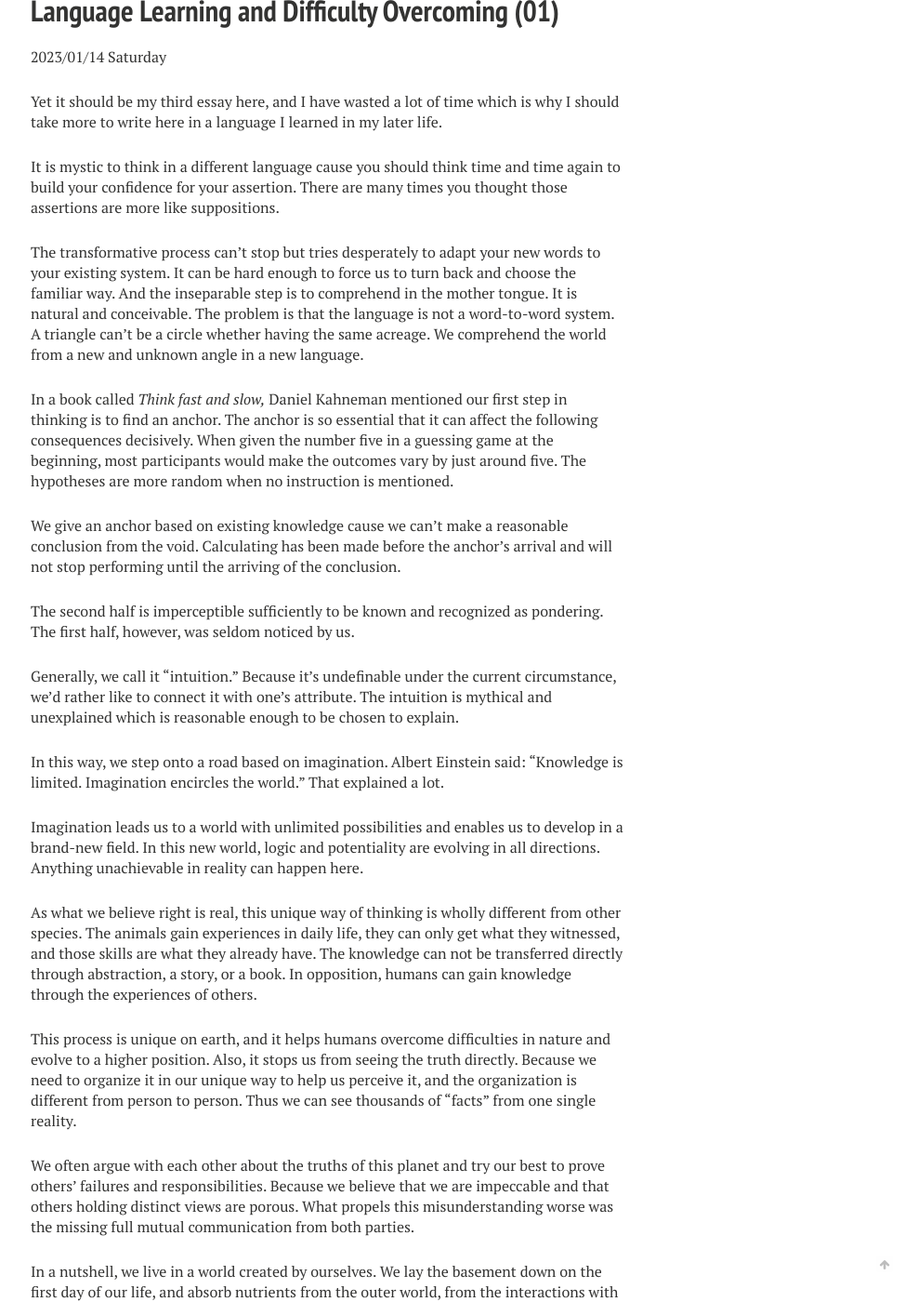
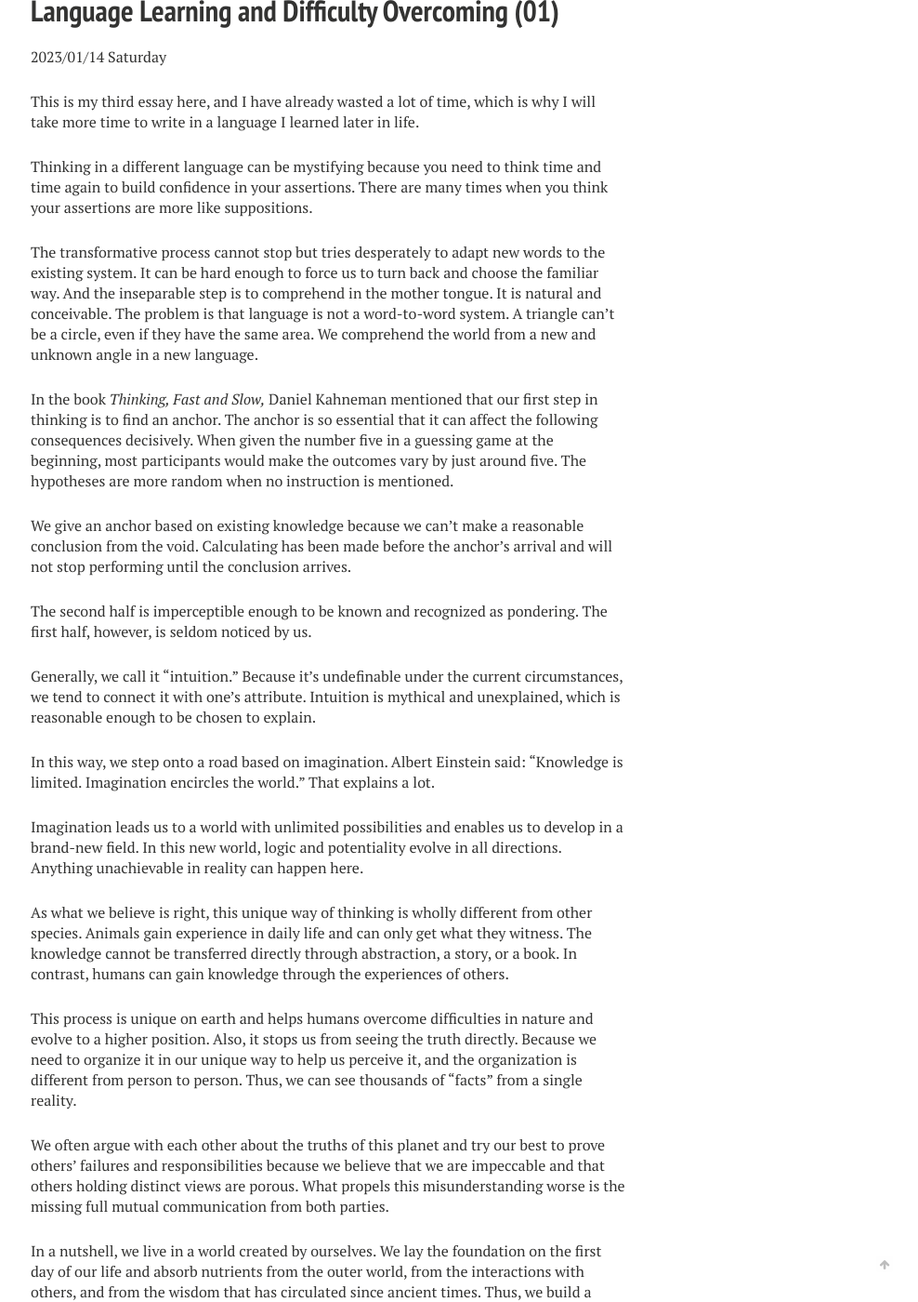
Before and after one commit to jarynzhang/jarynzhang.github.io, a Jekyll site: the page built from _posts/2023-01-01-未单发文章存档02.md, in a window 1280 px wide and 1400 px high, scrolled down 2434 px. Shown: the whole window at 93% size, without its empty margins (287-1275 px from the left). Built offline with Jekyll 4.4.1, drawn with Linux system fonts in a browser that asks for light colours; nearby versions of some CDN libraries; our own code applies the rules of GitHub Pages for plain Markdown files; some of the changed text lies outside the part shown.

Commit message:
01 revised

```diff
--- a/_posts/2023-01-01-未单发文章存档02.md
+++ b/_posts/2023-01-01-未单发文章存档02.md
@@ -53,115 +53,61 @@ NO.2
 
 2023/01/14   Saturday
 
-Yet it should be my third essay here, and I have wasted a lot of time which is why I should take more to write here in a language I learned in my later life.
+This is my third essay here, and I have already wasted a lot of time, which is why I will take more time to write in a language I learned later in life.
 
+Thinking in a different language can be mystifying because you need to think time and time again to build confidence in your assertions. There are many times when you think your assertions are more like suppositions.
 
+The transformative process cannot stop but tries desperately to adapt new words to the existing system. It can be hard enough to force us to turn back and choose the familiar way. And the inseparable step is to comprehend in the mother tongue. It is natural and conceivable. The problem is that language is not a word-to-word system. A triangle can't be a circle, even if they have the same area. We comprehend the world from a new and unknown angle in a new language.
 
-It is mystic to think in a different language cause you should think time and time again to build your confidence for your assertion. There are many times you thought those assertions are more like suppositions.
+In the book *Thinking, Fast and Slow,* Daniel Kahneman mentioned that our first step in thinking is to find an anchor. The anchor is so essential that it can affect the following consequences decisively. When given the number five in a guessing game at the beginning, most participants would make the outcomes vary by just around five. The hypotheses are more random when no instruction is mentioned.
 
+We give an anchor based on existing knowledge because we can't make a reasonable conclusion from the void. Calculating has been made before the anchor's arrival and will not stop performing until the conclusion arrives.
 
+The second half is imperceptible enough to be known and recognized as pondering. The first half, however, is seldom noticed by us.
 
-The transformative process can't stop but tries desperately to adapt your new words to your existing system. It can be hard enough to force us to turn back and choose the familiar way. And the inseparable step is to comprehend in the mother tongue. It is natural and conceivable. The problem is that the language is not a word-to-word system. A triangle can't be a circle whether having the same acreage. We comprehend the world from a new and unknown angle in a new language.
+Generally, we call it "intuition." Because it's undefinable under the current circumstances, we tend to connect it with one's attribute. Intuition is mythical and unexplained, which is reasonable enough to be chosen to explain.
 
+In this way, we step onto a road based on imagination. Albert Einstein said: "Knowledge is limited. Imagination encircles the world." That explains a lot.
 
+Imagination leads us to a world with unlimited possibilities and enables us to develop in a brand-new field. In this new world, logic and potentiality evolve in all directions. Anything unachievable in reality can happen here.
 
-In a book called *Think fast and slow,* Daniel Kahneman mentioned our first step in thinking is to find an anchor. The anchor is so essential that it can affect the following consequences decisively. When given the number five in a guessing game at the beginning, most participants would make the outcomes vary by just around five. The hypotheses are more random when no instruction is mentioned.
+As what we believe is right, this unique way of thinking is wholly different from other species. Animals gain experience in daily life and can only get what they witness. The knowledge cannot be transferred directly through abstraction, a story, or a book. In contrast, humans can gain knowledge through the experiences of others.
 
+This process is unique on earth and helps humans overcome difficulties in nature and evolve to a higher position. Also, it stops us from seeing the truth directly. Because we need to organize it in our unique way to help us perceive it, and the organization is different from person to person. Thus, we can see thousands of "facts" from a single reality.
 
+We often argue with each other about the truths of this planet and try our best to prove others' failures and responsibilities because we believe that we are impeccable and that others holding distinct views are porous. What propels this misunderstanding worse is the missing full mutual communication from both parties.
 
-We give an anchor based on existing knowledge cause we can't make a reasonable conclusion from the void. Calculating has been made before the anchor's arrival and will not stop performing until the arriving of the conclusion.
+In a nutshell, we live in a world created by ourselves. We lay the foundation on the first day of our life and absorb nutrients from the outer world, from the interactions with others, and from the wisdom that has circulated since ancient times. Thus, we build a basic model of the world, and this model performs exactly as the true one under this comprehension. That is the "Palm Civet for Prince." Because we mistake the wrong one as the right one and get stuck in it.
 
-
-
-The second half is imperceptible sufficiently to be known and recognized as pondering. The first half, however, was seldom noticed by us.
-
-
-
-Generally, we call it "intuition." Because it’s undefinable under the current circumstance, we'd rather like to connect it with one's attribute. The intuition is mythical and unexplained which is reasonable enough to be chosen to explain.
-
-
-
-In this way, we step onto a road based on imagination. Albert Einstein said: "Knowledge is limited. Imagination encircles the world." That explained a lot.
-
-
-
-Imagination leads us to a world with unlimited possibilities and enables us to develop in a brand-new field. In this new world, logic and potentiality are evolving in all directions. Anything unachievable in reality can happen here.
-
-
-
-As what we believe right is real, this unique way of thinking is wholly different from other species. The animals gain experiences in daily life, they can only get what they witnessed, and those skills are what they already have. The knowledge can not be transferred directly through abstraction, a story, or a book. In opposition, humans can gain knowledge through the experiences of others.
-
-
-
-This process is unique on earth, and it helps humans overcome difficulties in nature and evolve to a higher position. Also, it stops us from seeing the truth directly. Because we need to organize it in our unique way to help us perceive it, and the organization is different from person to person. Thus we can see thousands of "facts" from one single reality.
-
-
-
-We often argue with each other about the truths of this planet and try our best to prove others' failures and responsibilities. Because we believe that we are impeccable and that others holding distinct views are porous. What propels this misunderstanding worse was the missing full mutual communication from both parties.
-
-
-
-In a nutshell, we live in a world created by ourselves. We lay the basement down on the first day of our life, and absorb nutrients from the outer world, from the interactions with others, and from the wisdom circulated since ancient times. Thus we build a basic model of the world, and this model performs exactly as the true one under this comprehension. That is the "Palm Civet for Prince." Cause we mistook the wrong one as the right one and got stuck into it.
-
-
-
-As mentioned, we live in a world created by our own experience. If the wrong experience occurred enough times and seemed to be reasonable, our resistance towards it would decay, and it would gradually immerse into our cognition about the world(the model), at last, it became part of our conscience and finally part of us.
-
-
+As mentioned, we live in a world created by our own experience. If the wrong experience occurs enough times and seems reasonable, our resistance towards it would decay, and it would gradually immerse into our cognition about the world(the model), and, at last, it becomes part of our conscience and finally part of us.
 
 How to persuade one to be no one? It is not only unachievable but rather anti-humanity.
 
+We have become accustomed to arguing with others and trying to convince them in the real world just as we did in our own "world."
 
-
-We got accustomed to arguing with others and tried to convince them in the real world just as we did in our own "world."
-
-
-
-Of course, we failed and would fail again and again in the future if we kept arguing with others according to information that only existed in our virtual world. But you can not be gods in reality as you can be in your head. We live an omniscient and omnipotent life in virtuality that is reasonable somehow but seldom realizes its limitations, thus this process gets right down to its usual inclined outcome.
-
-
+Of course, we failed and would fail again and again in the future if we kept arguing with others according to information that only existed in our virtual world. But you cannot be gods in reality as you can be in your head. We live an omniscient and omnipotent life in virtuality that is reasonable somehow but seldom realizes its limitations, thus this process gets right down to its usual inclined outcome.
 
 That is the ultimate spectacle on the road to overcoming difficulties.
 
-
-
 Under that described mode of action, rechecking is not possible. Since everything goes on well in our inner system, no action is needed to correct it. Our custom makes us an automated machine with godly power defending it, it is our mind, and it is us.
-
-
 
 Once the almighty god in virtuality met the almighty defender in reality, the unstoppable power collapses quickly as the flood met the dam. It performs like an army with ambitious and unsourced intentions that want to invade but can not move forward for even a single step.
 
-
-
 It needs to learn what the truth is but not try to ignore it for the sake of stopping the collapse of our original virtuality. This road is so tough to walk because we have got used to walking on another one built with totally disparate materials.
-
-
 
 Wow! What a stupid road!
 
-
-
-We roared out first, and marked it with the tag “absurdity.” The following steps are only to prove its insaneness. It comes out as the right only answer from the beginning. One could not realize his/her calculation ahead of their primary conclusion which still needs to be scrutinized as it is just a blueprint. Enough space to be improved is ignored.
-
-
+We roared out first and marked it with the tag “absurdity.” The following steps are only to prove its insaneness. It comes out as the right answer from the beginning. One could not realize his/her calculation ahead of their primary conclusion which still needs to be scrutinized as it is just a blueprint. Enough space to be improved is ignored.
 
 We stopped at the beginning, refused to make refinement, stopped other information from getting in, and constructed a self-consistent building to “protect.”
 
+Our system of protection performs like a bandit, not a guard. Our immunity does the same thing sometimes. After all, our little brothers do not have the intelligence we do, they reflect under the command of a knee-jerk reaction. Our only advantage is to make introspections at any time, which enables us to make corrections at any time needed. If this talent were lost, we could not survive in natural selection. Now the chance comes as the toughest weakness in our neurological system. We might feel tired, exhausted, helpless, or even empty.
 
+But hold on, my friends! What doesn’t kill you makes you stronger. There is a way to be good again.
 
-Our system of protection performs like a bandit, not a guard. Our immunity does the same thing sometimes. After all, our little brothers do not have the intelligence we do, they reflect under the command of a knee-jerk reaction. Our only advantage is to make introspections at anytime which enables us to make corrections at any time needed. If this talent was lost, we could not survive in natural selection. Now the chance comes as the toughest weakness in our neurological system. We might feel tired, exhausted, helpless, or even empty.
+This road is constructed in the basement of our brain, where also is the source of our mentioned weakness. The familiarity makes it easy to use and get used to, thus granting it the superpower to resist any further challenges.
 
-
-
-But hold on, my friends! What doesn’t kill you, makes you stronger. There is a way to be good again.
-
-
-
-This road is constructed in the basement of our brain where also is the source of our mentioned weakness. The familiarity makes it easy to use and get used to, thus granting it the superpower to resist any further challenges.
-
-
-
-That can be explained why we try to translate it at the first. Our mother tone is the closest thing we can find when facing language problems.
+That can be explained why we try to translate it at the first. Our mother tongue is the closest thing we can find when facing language problems.
 
 
 
```
